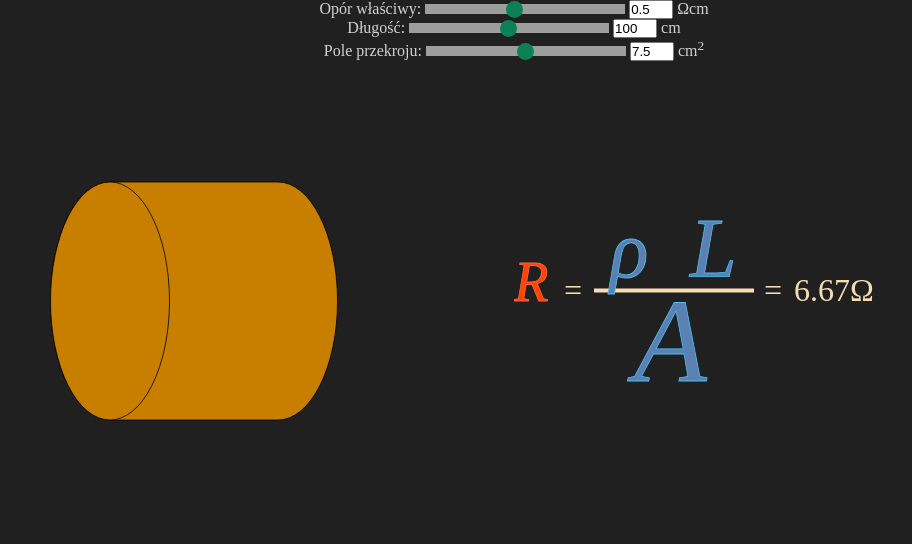
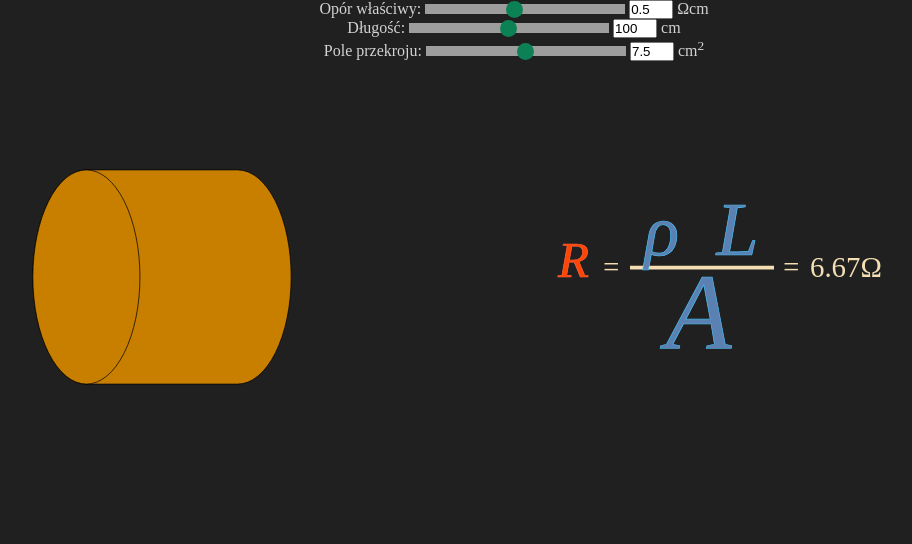
Before and after one commit to gardanw/PZEksperymentyFizyczne, a Django app: page /experiments/opor/ in a window 1280 px wide. Shown: the part 80-624 px from the top of the page, without its empty margins (126-1038 px from the left). Run offline with Django 3.2, Linux system fonts and the light colour scheme; data comes from the database, SQL or seed files in the repository.

Commit message:
zmiany kosmetyczne

```diff
--- a/side/PZEF/experiments/static/experiments/css/home.css
+++ b/side/PZEF/experiments/static/experiments/css/home.css
@@ -83,3 +83,9 @@ body{
     display: grid;
     background-color: #333333;
 }
+
+.navigation li ul.exp_menu li{
+    margin-top: 10px;
+    margin-bottom: 10px;
+    z-index: 100;
+}
--- a/side/PZEF/experiments/templates/experiments/opor.html
+++ b/side/PZEF/experiments/templates/experiments/opor.html
@@ -56,7 +56,7 @@
     </p>
 </div>
 <div style="height: 100%; display: flex;">
-    <div style="width:50%">
+    <div style="width:45%">
         <svg viewBox="0 0 800 600" xmlns="http://www.w3.org/2000/svg">
             <g>
                 <path id="o_path"
@@ -68,9 +68,9 @@
             </g>
         </svg>
     </div>
-    <div style="width:50%">
+    <div style="width:45%">
         <svg viewBox="0 0 800 600" xmlns="http://www.w3.org/2000/svg">
-            <g>
+            <g transform="translate(150)">
                 <text x="0" y="300" class="R">R</text>
                 <text x="60" y="300" class="eq">=</text>
                 <path d="M 100 287 300 287" style="stroke: wheat; stroke-width: 5"></path>
```
